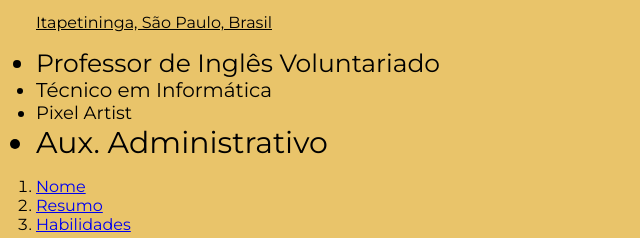
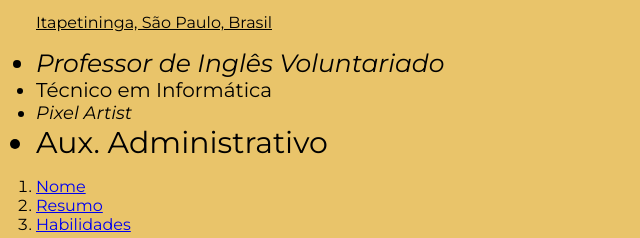
Before and after one commit to DanrlleyR/exercicios-trybe, a plain HTML site: page index.html in a window 1280 px wide. Shown: the part 143-381 px from the top of the page, 220-860 px from the left. Drawn offline with Linux system fonts and the light colour scheme.

Commit message:
Add estilo à itens impares da lista

```diff
--- a/style.css
+++ b/style.css
@@ -9,12 +9,14 @@
 }
 .ul1{
     font-size: 25px;
+    font-style: italic;
 }
 .ul2{
     font-size: 20px;
 }
 .ul3{
     font-size: 18px;
+    font-style: italic;
 }
 #ul4id{
     font-size: 30px;
```
